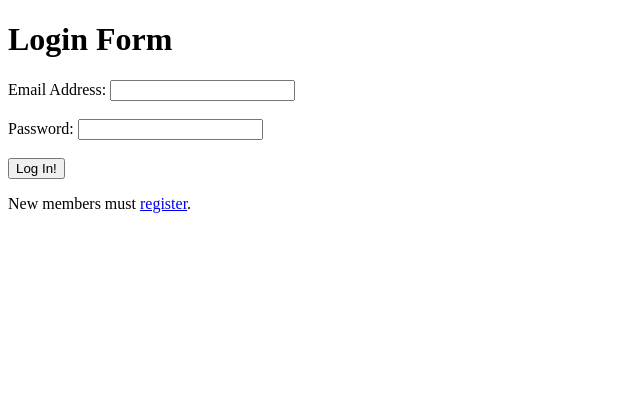
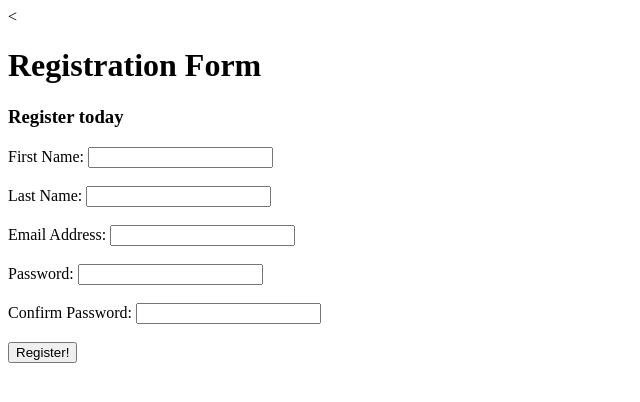
Before and after one commit to github-patrixweb/cosw30, a PHP site: page /labwork/lab2/register.php in a window 1280 px wide. Shown: the top 402 px of the page, without its empty margins (0-640 px from the left). Run offline with PHP 8.4, Linux system fonts and the light colour scheme.

Commit message:
Update register.php

```diff
--- a/labwork/lab2/register.php
+++ b/labwork/lab2/register.php
@@ -1,20 +1,33 @@
-<!doctype html>
+<<!doctype html>
 <html>
     <head>
         <meta charset="utf-8">
         <title>Registration Form</title>
     </head>
     <body>
-        <h1><b>Login Form</b></h1>
-        <form action="process_login.php" method="POST">
+        <h1><b>Registration Form</b></h1>
+        <h3>Register today</h3>
+        <form action="process_register.php" method="POST">
+            <label>First Name:</label>
+            <input type="text" name="first_name" id="first_name" required>
+            <br><br>
+            <label>Last Name:</label>
+            <input type="text" name="last_name" id="last_name" required>
+            <br><br>
             <label>Email Address:</label>
             <input type="email" name="email" id="email" required>
             <br><br>
             <label>Password:</label>
             <input type="password" name="password" id="password" required>
             <br><br>
-            <button>Log In!</button>
+            <label>Confirm Password:</label>
+            <input type="password" name="confirm_password" id="confirm_password" required>
+            <br><br>
+            <button>Register!</button>
+
+
         </form>
-        <p>New members must <a href="register.php" title="new member registration form">register</a>.</p>
+
+
     </body>
 </html>
```
